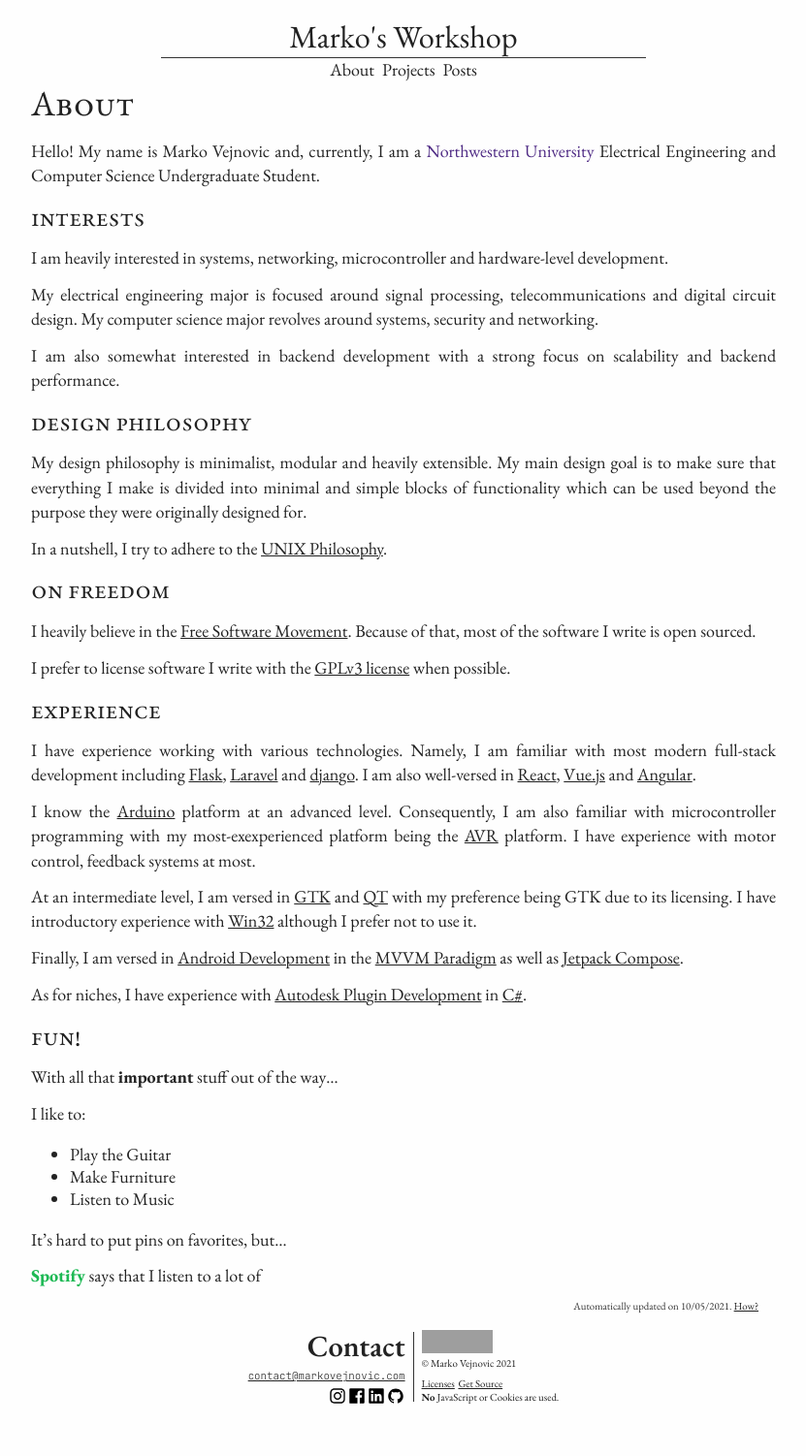
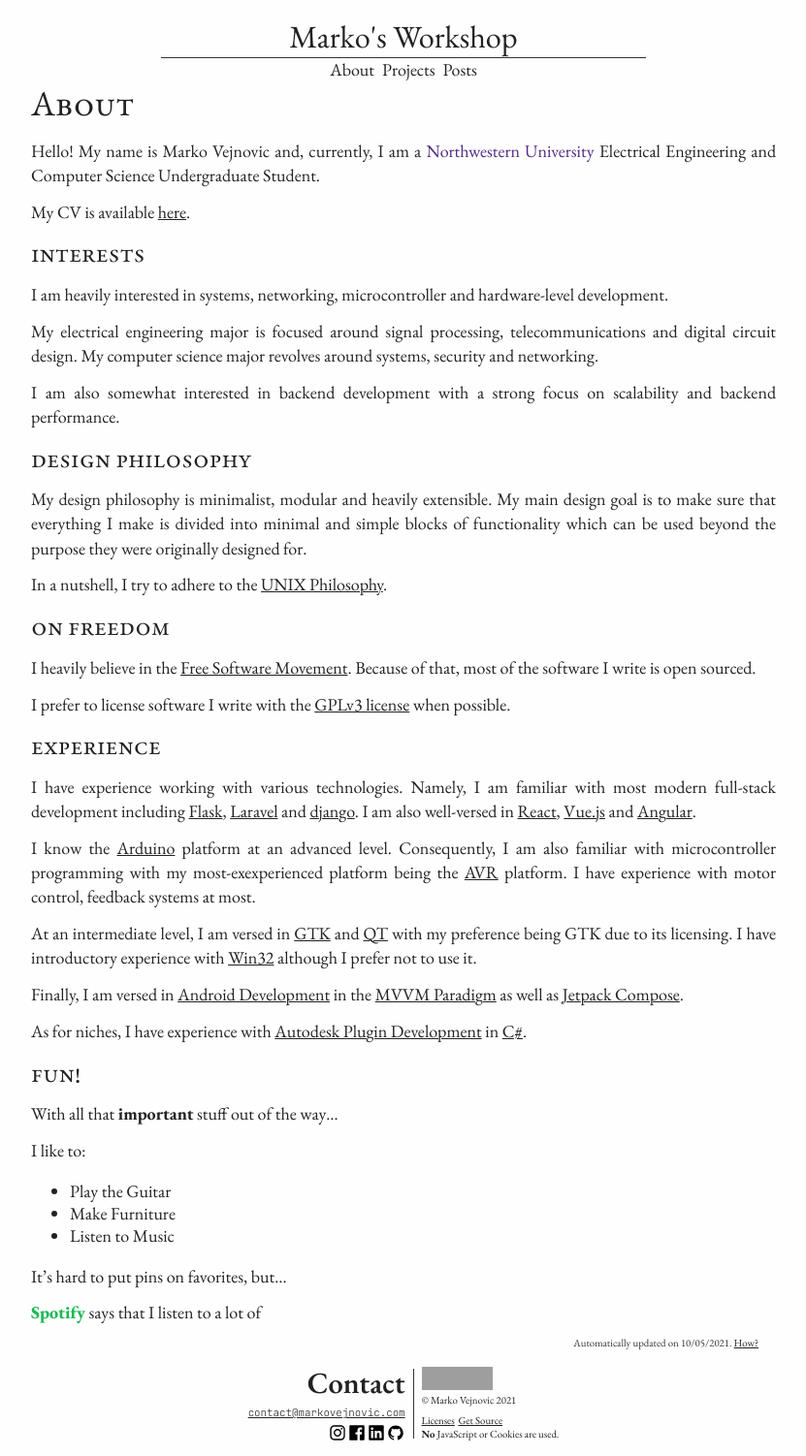
Before and after one commit to markovejnovic/markovejnovic.com, a Jekyll site: the page built from about.markdown, in a window 1280 px wide. Shown: the whole page at 97% size, without its empty margins (224-1055 px from the left). Built offline with Jekyll 4.4.1, drawn with Linux system fonts in a browser that asks for light colours; before the commit the page ends 1464 px from its top, so only the background shows below that; grey boxes are pictures that could not be loaded.

Commit message:
Added CV to /about

```diff
--- a/about.markdown
+++ b/about.markdown
@@ -7,6 +7,8 @@ permalink: /about/
 Hello! My name is Marko Vejnovic and, currently, I am a
 [Northwestern University](https://www.northwestern.edu/){:.text--northwestern }
 Electrical Engineering and Computer Science Undergraduate Student.
+
+My CV is available [here](/cv.pdf).
 
 ## Interests
 
```
